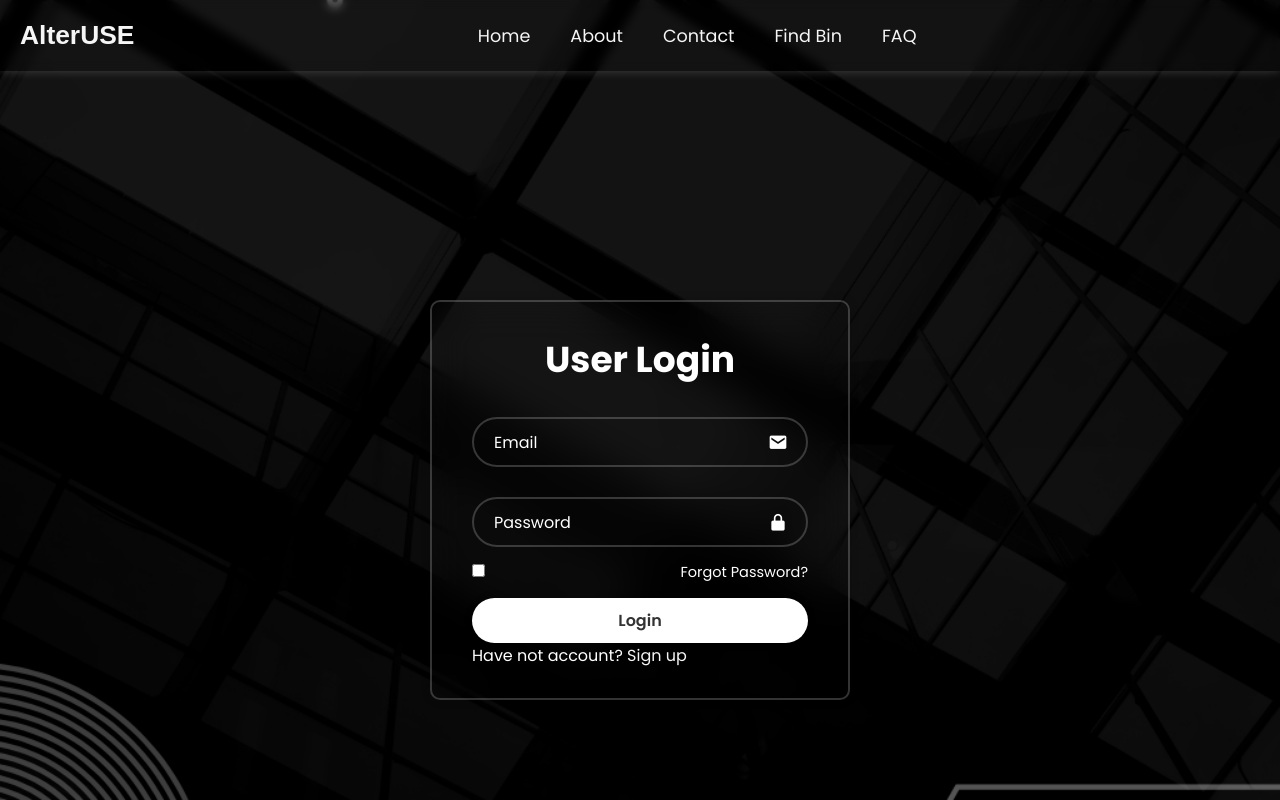
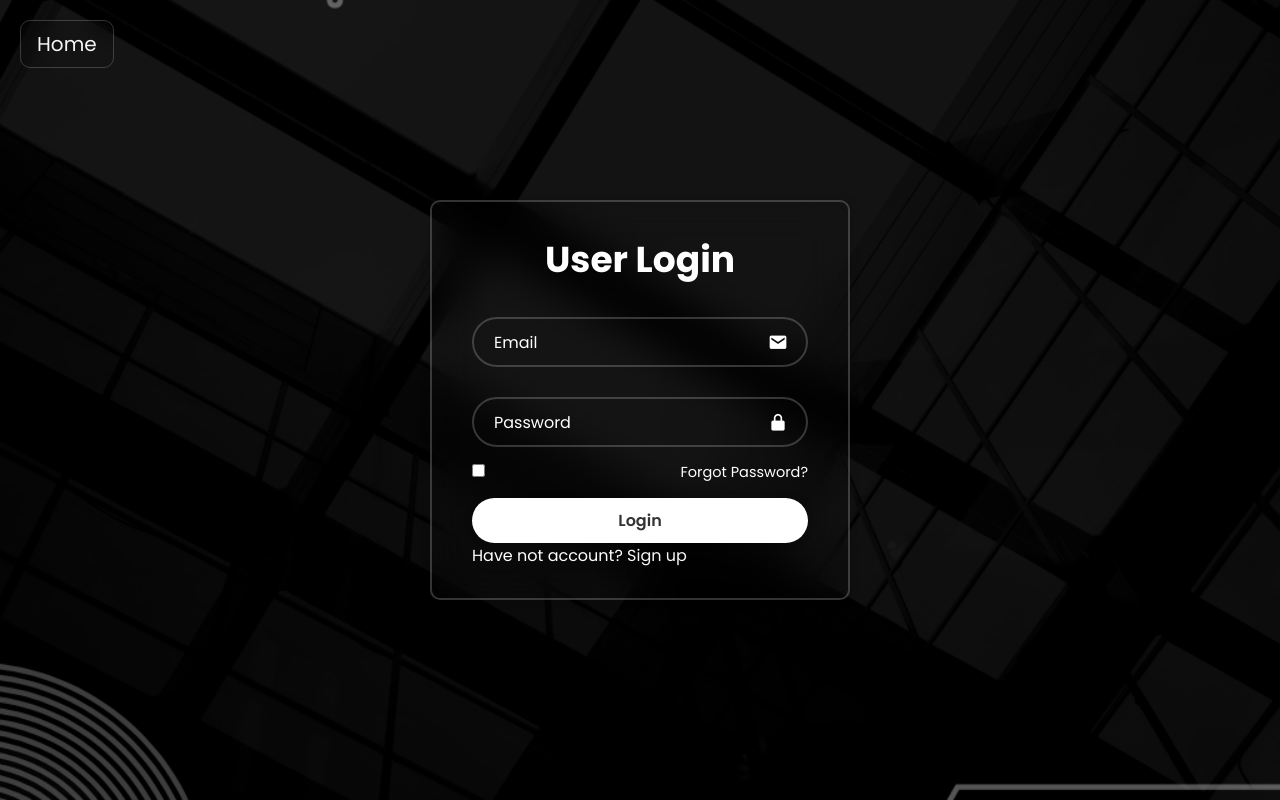
Before and after one commit to kausar2nd/testShunno, a Flask app: page /user_login in a window 1280 px wide. Run offline with Flask 3, Linux system fonts and the light colour scheme.

Commit message:
update login pages

```diff
--- a/static/user_style.css
+++ b/static/user_style.css
@@ -6,6 +6,7 @@
     box-sizing: border-box;
     font-family: "Poppins", sans-serif;
 }
+
 body {
     /* display: flex; */
     justify-content: center;
@@ -22,46 +23,23 @@ a {
     color: whitesmoke;
 }
 
-nav{
+.back_home {
     position: absolute;
-    top: 0;
-    width: 100%;
-    display: flex;
-    align-items: center;
-    padding: 20px;
-    text-align: center;
-    box-shadow: 0 0 10px rgba(255, 255, 255, 0.2);
-    backdrop-filter: blur(5px);
-    font-size: 1.1em;
+    top: 20px;
+    left: 20px;
+    font-size: 20px;
+    border: 1px solid rgb(245, 245, 245, 0.2);
+    background: transparent;
+    padding: 8px 16px;
+    border-radius: 10px;
+    cursor: pointer;
+    backdrop-filter: blur(10px);
+    transition: 0.3s ease-in-out;
 }
 
-.logo{
-    font-family: "Rampart One", sans-serif;
-    font-size: 1.5em;
-    font-weight: bold;
-    text-decoration: none;
-    color: whitesmoke;
-}
-
-nav ul{
-    display: flex;
-    list-style: none;
-    margin: 0 auto;
-}
-
-nav ul li{
-    font-weight: 300;
-    padding: 0 10px;
-}
-nav ul li a{
-    font-weight: 400;
-    margin: 10px;
-    border-bottom: 2px solid transparent;
-    transition: 0.2s ease-in-out;
-}
-
-nav ul li a:hover{
-    border-bottom: 2px solid whitesmoke;
+.back_home:hover {
+    backdrop-filter: blur(30px);
+    border: 1px solid rgb(245, 245, 245, 0.6);
 }
 
 .container {
@@ -70,12 +48,9 @@ nav ul li a:hover{
     height: 100vh;
     justify-content: center;
     align-items: center;
-    /* background-color: aquamarine; */
 }
 
 .wrapper {
-    margin-top: 200px;
-    /* margin-bottom: 200px;    */
     width: 420px;
     background: transparent;
     border: 2px solid rgba(255, 255, 255, .2);
--- a/templates/user_login.html
+++ b/templates/user_login.html
@@ -13,16 +13,9 @@
 
 <body>
     <div class="container">
-        <nav>
-            <a href="/" class="logo">AlterUSE</a>
-            <ul>
-                <li><a href="/">Home</a></li>
-                <li><a href="#">About</a></li>
-                <li><a href="#">Contact</a></li>
-                <li><a href="#">Find Bin</a></li>
-                <li><a href="#">FAQ</a></li>
-            </ul>
-        </nav>
+
+        <a href="/" class="back_home">Home</a>
+
         <div class="wrapper">
             <form action="">
                 <h1>User Login</h1>
```
Also changed, not shown: static/all_login_style.css (+19 -44 lines), static/company_style.css (+14 -37 lines), templates/all_login.html (+3 -11 lines), templates/company_login.html (+2 -11 lines), templates/company_signup.html (+3 -11 lines), templates/user_signup.html (+1 -11 lines).
